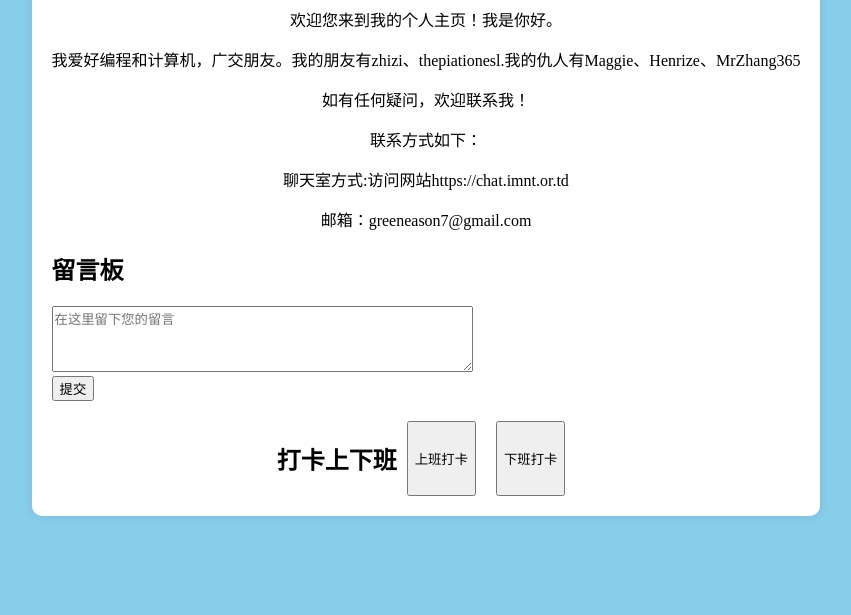
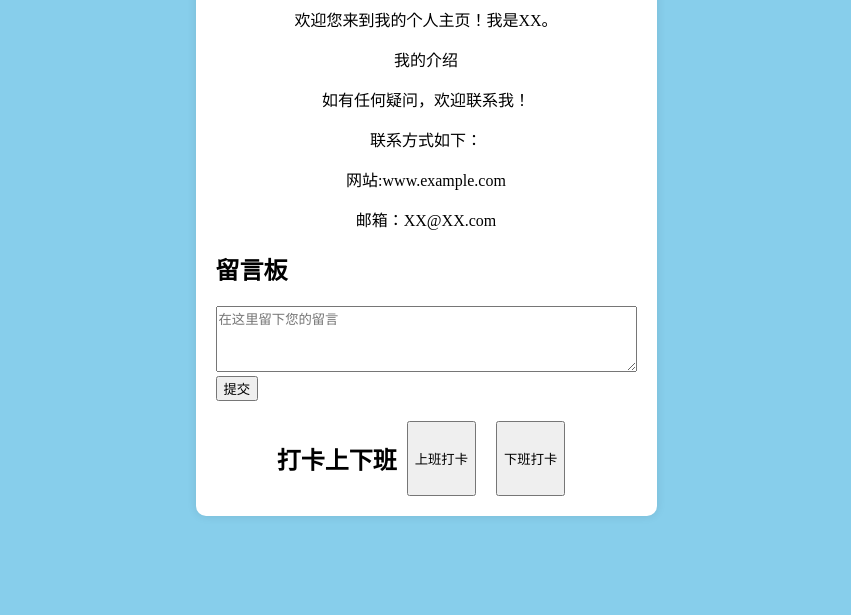
Before and after one commit to NIHAOAWA/NIHAOy, a plain HTML site: page index.html in a window 1280 px wide. Shown: the part 201-816 px from the top of the page, without its empty margins (214-1065 px from the left). Drawn offline with Linux system fonts and the light colour scheme.

Commit message:
更新html独立的版本

```diff
--- a/index.html
+++ b/index.html
@@ -2,7 +2,7 @@
 <html>
 <head>
 <meta http-equiv="Content-Type" content="text/html; charset=utf-8" />
-    <title>你好的个人主页</title>
+    <title>XX的个人主页</title>
     <style>
         body {
             background-color: skyblue;
@@ -43,12 +43,12 @@
     <div class="container">
         <div class="profile">
             <h1>个人主页</h1>
-            <p>欢迎您来到我的个人主页！我是你好。</p>
-            <p>我爱好编程和计算机，广交朋友。我的朋友有zhizi、thepiationesl.我的仇人有Maggie、Henrize、MrZhang365</p>
+            <p>欢迎您来到我的个人主页！我是XX。</p>
+            <p>我的介绍</p>
                      <p>如有任何疑问，欢迎联系我！</p>
                                       <p>联系方式如下：</p>
-                     <p>聊天室方式:访问网站https://chat.imnt.or.td</p>
-                     <p>邮箱：greeneason7@gmail.com</p>
+                     <p>网站:www.example.com</p>
+                     <p>邮箱：XX@XX.com</p>
         </div>
 
         <div class="message-board">
```
